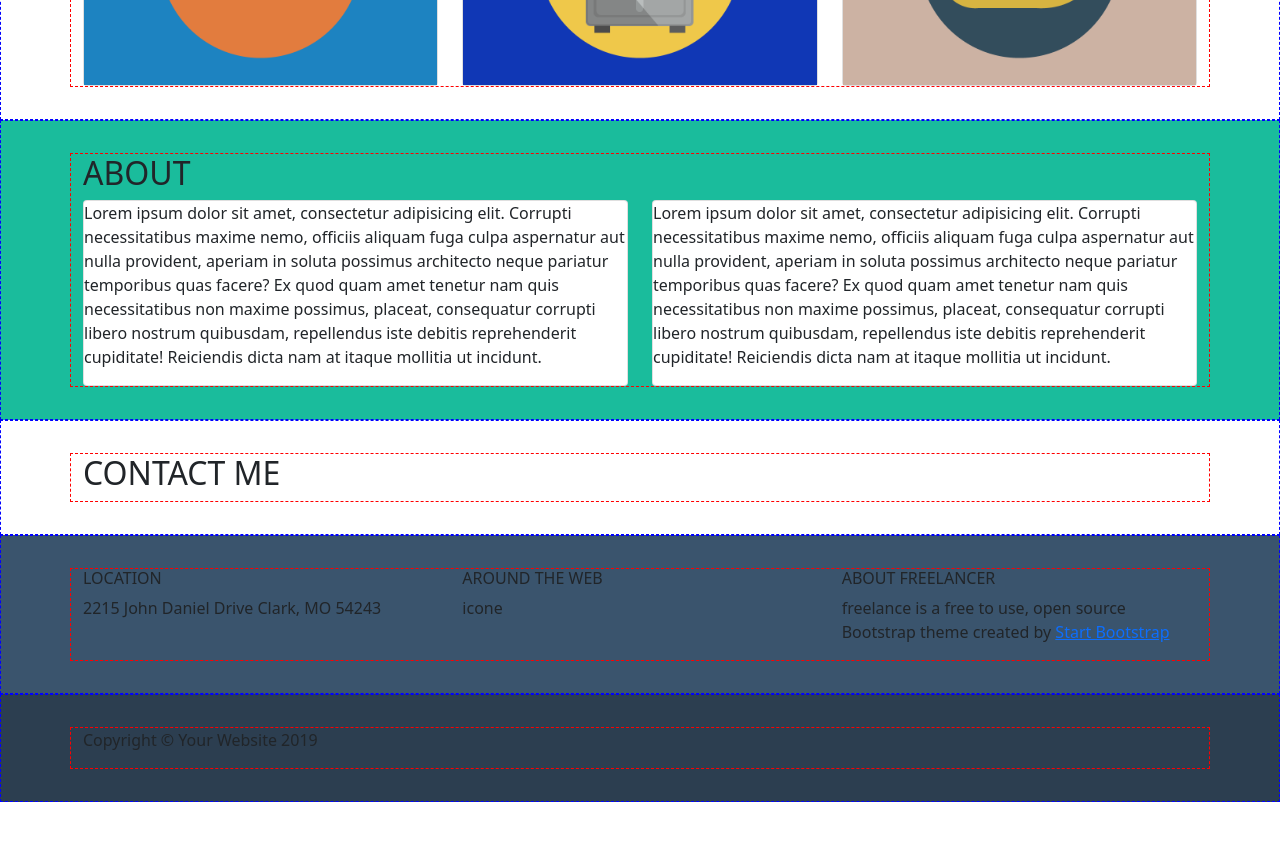
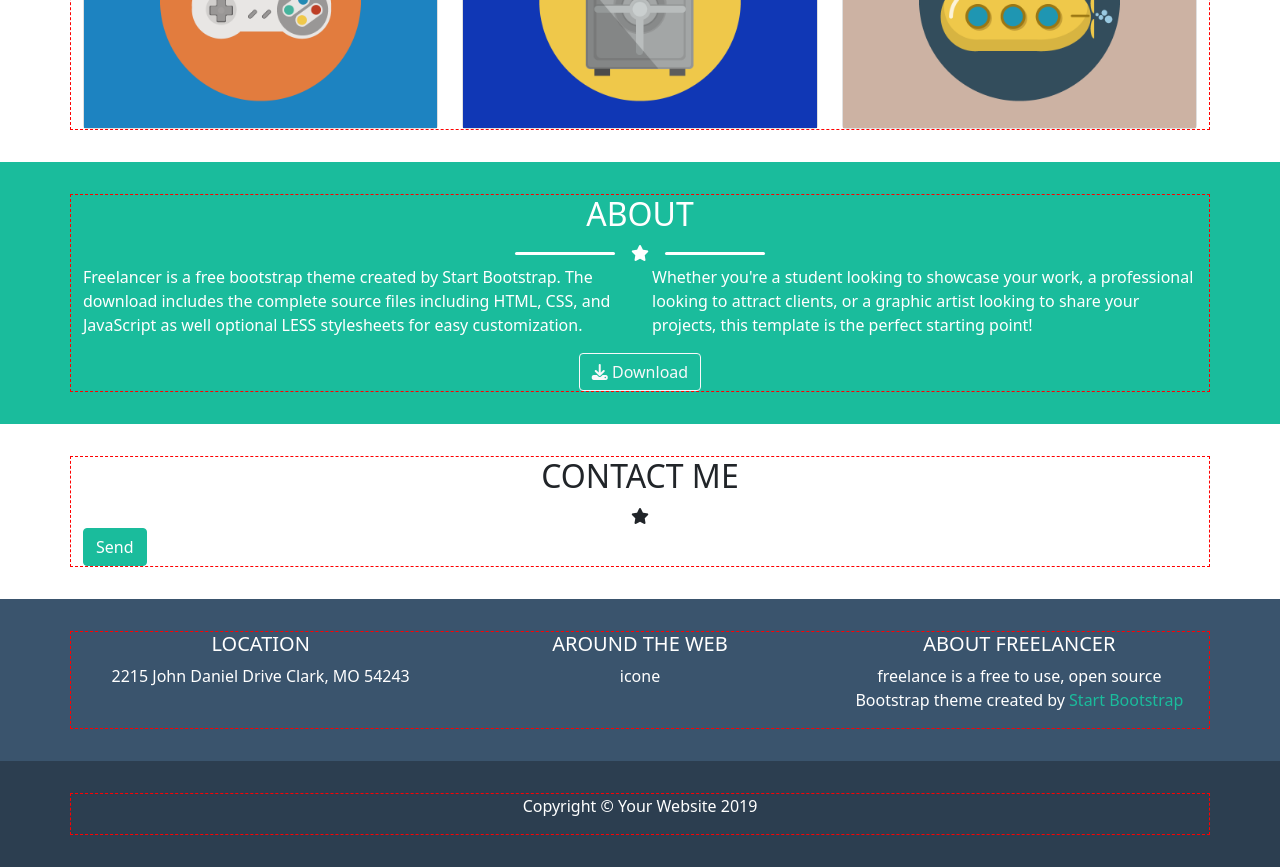
Before and after one commit to meta-ela/html-css-bootstrap-freelancer, a plain HTML site: page index.html in a window 1280 px wide. Shown: the part 900-1767 px from the top of the page. Before the commit the page ends 1702 px from the top, so only its background shows below. Drawn offline with nearby package versions, Linux system fonts and the light colour scheme.

Commit message:
Adds main contents

```diff
--- a/css/style.css
+++ b/css/style.css
@@ -23,15 +23,51 @@
 
 .section {
     padding: 2rem 0rem;
-
-    /* DEBUG */
-    border: 1px dashed blue;
 }
 
 
-.avatar-box-img {
-    max-width: 150px;
+
+
+.avatar-img {
+    width: 150px;
 }
+
+.bar {
+    width: 100px;
+    height: 3px;
+    background-color: white;
+    border-radius: 2px;
+}
+
+.btn.btn-success {
+    background-color: var(--color-green);
+    border-color: var(--color-green);
+}
+
+.btn.btn-success:hover {
+    background-color: #2cf7ce;
+    color: var(--color-darkblue);
+}
+
+.text-white {
+    color: white;
+}
+
+.card-about {
+    background-color: transparent;
+}
+
+.footer-link {
+    text-decoration: none;
+    color: var(--color-green);
+}
+
+.footer-link:hover {
+    color: var(--color-green);
+    text-decoration: underline;
+}
+
+
 
 
 
--- a/index.html
+++ b/index.html
@@ -6,6 +6,7 @@
     <meta name="viewport" content="width=device-width, initial-scale=1.0">
 
     <link href="https://cdn.jsdelivr.net/npm/bootstrap@5.1.3/dist/css/bootstrap.min.css" rel="stylesheet" integrity="sha384-1BmE4kWBq78iYhFldvKuhfTAU6auU8tT94WrHftjDbrCEXSU1oBoqyl2QvZ6jIW3" crossorigin="anonymous">
+    <link rel="stylesheet" href="https://cdnjs.cloudflare.com/ajax/libs/font-awesome/6.1.1/css/all.min.css">
     <link rel="stylesheet" href="css/style.css">
     <title>Bootstrap Freelancer</title>
 </head>
@@ -24,13 +25,20 @@
         <!-- sezione verde con Avatar  e titolo-->
         <div class="section color-green">
             <div class="container debug-container">
-                <div class="">
-                    <div class="avatar-box-img">
-                        <img src="img/avatar.svg" alt="...">
-                    </div>
+                <div class="d-flex justify-content-center">
                     <div>
-                        <h1>START BOOTSTRAP</h1>
-                        <P>Lorem, ipsum dolor sit amet consectetur adipisicing.</P>
+                        <div class="d-flex justify-content-center">
+                            <img class="avatar-img" src="img/avatar.svg" alt="...">
+                        </div>
+                        <div class="text-center text-white">
+                            <h1>START BOOTSTRAP</h1>
+                            <div class="d-flex justify-content-center align-items-center gap-3">
+                                <div class="bar"></div>
+                                <div><i class="fa-solid fa-star"></i></div>
+                                <div class="bar"></div>
+                            </div>
+                            <P>GRAPHIC ARTIST - WEB DESIGNER - ILLUSTRATOR</P>
+                        </div>
                     </div>
                 </div>
             </div>
@@ -39,8 +47,13 @@
         <!-- sezione bianca con Portfolio (6 colonne in bootstrap grid) -->
         <div class="section">
             <div class="container debug-container">
-                <div>
+                <div class="text-center">
                     <h2>PORTFOLIO</h2>
+                    <div class="d-flex justify-content-center align-items-center gap-3">
+                        <div class="bar"></div>
+                        <div><i class="fa-solid fa-star"></i></div>
+                        <div class="bar"></div>
+                    </div>
                 </div>
                 <div class="row row-cols-md-2 row-cols-lg-3">
                     <div class="col">
@@ -80,22 +93,39 @@
         <!-- sezione verde About (2 colonne)-->
         <div class="section color-green">
             <div class="container debug-container">
-                <div>
+                <div class="text-center text-white">
                     <h2>ABOUT</h2>
+                    <div class="d-flex justify-content-center align-items-center gap-3">
+                        <div class="bar"></div>
+                        <div><i class="fa-solid fa-star"></i></div>
+                        <div class="bar"></div>
+                    </div>
                 </div>
                 <div class="row">
                     <div class="col-md-6">
-                        <div class="card">
-                            <p>Lorem ipsum dolor sit amet, consectetur adipisicing elit. Corrupti necessitatibus maxime nemo, officiis aliquam fuga culpa aspernatur aut nulla provident, aperiam in soluta possimus architecto neque pariatur temporibus quas facere?
-                            Ex quod quam amet tenetur nam quis necessitatibus non maxime possimus, placeat, consequatur corrupti libero nostrum quibusdam, repellendus iste debitis reprehenderit cupiditate! Reiciendis dicta nam at itaque mollitia ut incidunt.</p>
+                        <div class="card-about text-white">
+                            <p>
+                            Freelancer is a free bootstrap theme created by Start Bootstrap.
+                            The download includes the complete source files including HTML,
+                            CSS, and JavaScript as well optional LESS stylesheets for easy customization.
+                            </p>
                         </div>
                     </div>
                     <div class="col-md-6">
-                        <div class="card">
-                            <p>Lorem ipsum dolor sit amet, consectetur adipisicing elit. Corrupti necessitatibus maxime nemo, officiis aliquam fuga culpa aspernatur aut nulla provident, aperiam in soluta possimus architecto neque pariatur temporibus quas facere?
-                            Ex quod quam amet tenetur nam quis necessitatibus non maxime possimus, placeat, consequatur corrupti libero nostrum quibusdam, repellendus iste debitis reprehenderit cupiditate! Reiciendis dicta nam at itaque mollitia ut incidunt.</p>
+                        <div class="card-about text-white">
+                            <p>
+                            Whether you're a student looking to showcase your work, a professional
+                            looking to attract clients, or a graphic artist looking to share
+                            your projects, this template is the perfect starting point!
+                            </p>
                         </div>
                     </div>
+                </div>
+                <div class="d-flex justify-content-center">
+                    <button class="btn btn-outline-light">
+                        <i class="fa-solid fa-download"></i>
+                        Download
+                    </button>
                 </div>
             </div>
         </div>
@@ -103,10 +133,18 @@
         <!-- sezione bainca Contact Me (guardare Bootstrap per Forms) -->
         <div class="section">
             <div class="container debug-container">
-                <div>
+                <div class="text-center">
                     <h2>CONTACT ME</h2>
+                    <div class="d-flex justify-content-center align-items-center gap-3">
+                        <div class="bar"></div>
+                        <div><i class="fa-solid fa-star"></i></div>
+                        <div class="bar"></div>
+                    </div>
                 </div>
                 <div class=""></div>
+                <div>
+                    <button class="btn btn-success">Send</button>
+                </div>
             </div>
         </div>
     </main>
@@ -118,21 +156,21 @@
             <div class="container debug-container ">
                 <div class="row">
                     <div class="col-sm-12 col-md-4">
-                        <div>
-                            <h6>LOCATION</h6>
+                        <div class="text-center text-white">
+                            <h5 class="w-normal">LOCATION</h5>
                             <p>2215 John Daniel Drive Clark, MO 54243</p>
                         </div>
                     </div>
                     <div class="col-sm-12 col-md-4">
-                        <div>
-                            <h6>AROUND THE WEB</h6>
+                        <div class="text-center text-white">
+                            <h5 class="w-normal">AROUND THE WEB</h5>
                             <div>icone</div>
                         </div>
                     </div>
                     <div class="col-sm-12 col-md-4">
-                        <div>
-                            <h6>ABOUT FREELANCER</h6>
-                            <p>freelance is a free to use, open source Bootstrap theme created by <span><a href="#">Start Bootstrap</a></span></p>
+                        <div class="text-center text-white">
+                            <h5 class="w-normal">ABOUT FREELANCER</h5>
+                            <p>freelance is a free to use, open source Bootstrap theme created by <span><a class="footer-link" href="#">Start Bootstrap</a></span></p>
                         </div>
                     </div>
                 </div>
@@ -142,7 +180,7 @@
         <!-- footer scuro Copyright -->
         <div class="section color-darkblue">
             <div class="container debug-container">
-                <div>
+                <div class="text-center text-white">
                     <p>Copyright &copy; Your Website 2019</p>
                 </div>
             </div>
```
